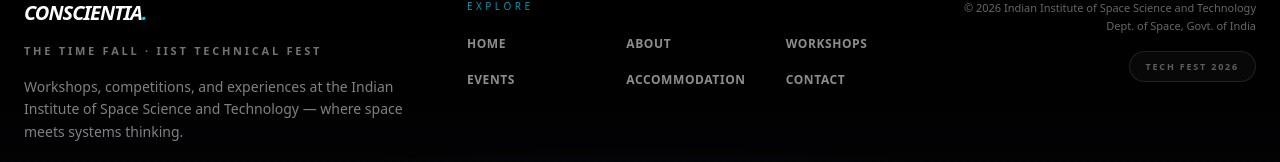
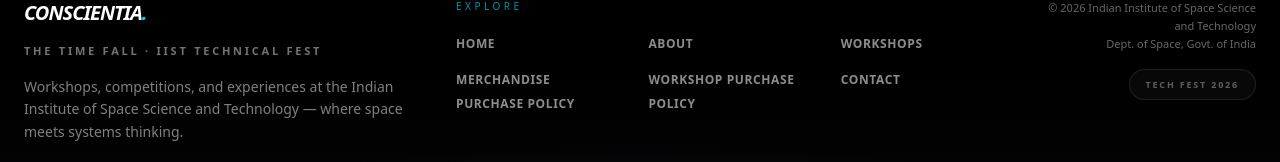
Before and after one commit to conscientiaweb/cons, a Next.js app: page /online-workshops in a window 1280 px wide. Shown: the part 946-1108 px from the top of the page. Built offline with nearby package versions, Linux system fonts and the light colour scheme; no server answers.

Commit message:
Add files via upload

```diff
--- a/src/app/components/Footer.jsx
+++ b/src/app/components/Footer.jsx
@@ -6,8 +6,8 @@
   { label: 'Home', href: '/' },
   { label: 'About', href: '/about' },
   { label: 'Workshops', href: '/online-workshops' },
-  { label: 'Events', href: '/events' },
-  { label: 'Accommodation', href: '/accommodation' },
+  { label: 'Merchandise Purchase Policy', href: 'https://canva.link/59yb0kjeuzacmby' },
+  { label: 'Workshop Purchase Policy', href: 'https://canva.link/1b6c7gn1nngkd6n' },
   { label: 'Contact', href: '/contact-us' },
 ];
 
```
